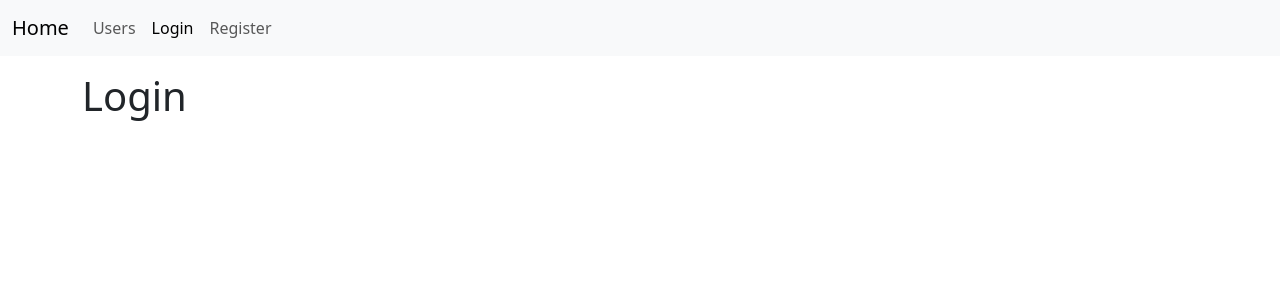
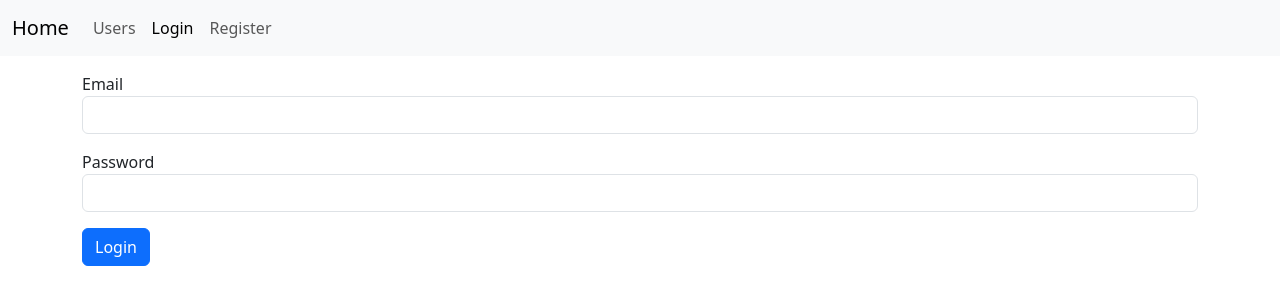
Before and after one commit to Honeynem/how-to-handle-users-interactions-in-a-webpage-in-react, a React (Create React App) app: page /login in a window 1280 px wide. Shown: the top 304 px of the page. Built offline with nearby package versions, Linux system fonts and the light colour scheme.

Commit message:
ref in classbased components

```diff
--- a/src/components/login.jsx
+++ b/src/components/login.jsx
@@ -1,8 +1,34 @@
-import React, { Component } from 'react'
+import axios from 'axios'
+import React, { Component, createRef } from 'react'
 
 class Login extends React.Component {
+    email = createRef()
+    password = createRef()
+    handleSubmit = async(e)=>{
+        e.preventDefault()
+        console.log('email: ', this.email.current.value)
+        console.log('password: ', this.password.current.value)
+        const account = {email: this.email.current.value, password: this.password.current.vlue}
+        if (account.email && account.password){
+            const response = await axios.post('https://reqres.in/api/login', account)
+            console.log(response)
+        }
+    }
+
     render() {
-        return <h1>Login</h1>
+        return (
+            <form onSubmit={this.handleSubmit}>
+                <div className="mb-3">
+                    <label htmlFor="email">Email</label>
+                    <input ref={this.email} id='email' type="text" className='form-control' />
+                </div>
+                <div className="mb-3">
+                    <label htmlFor="password">Password</label>
+                    <input ref={this.password} id='password' type="text" className='form-control' />
+                </div>
+                <button className="btn btn-primary">Login</button>
+            </form>
+        )
     }
 }
 
```
